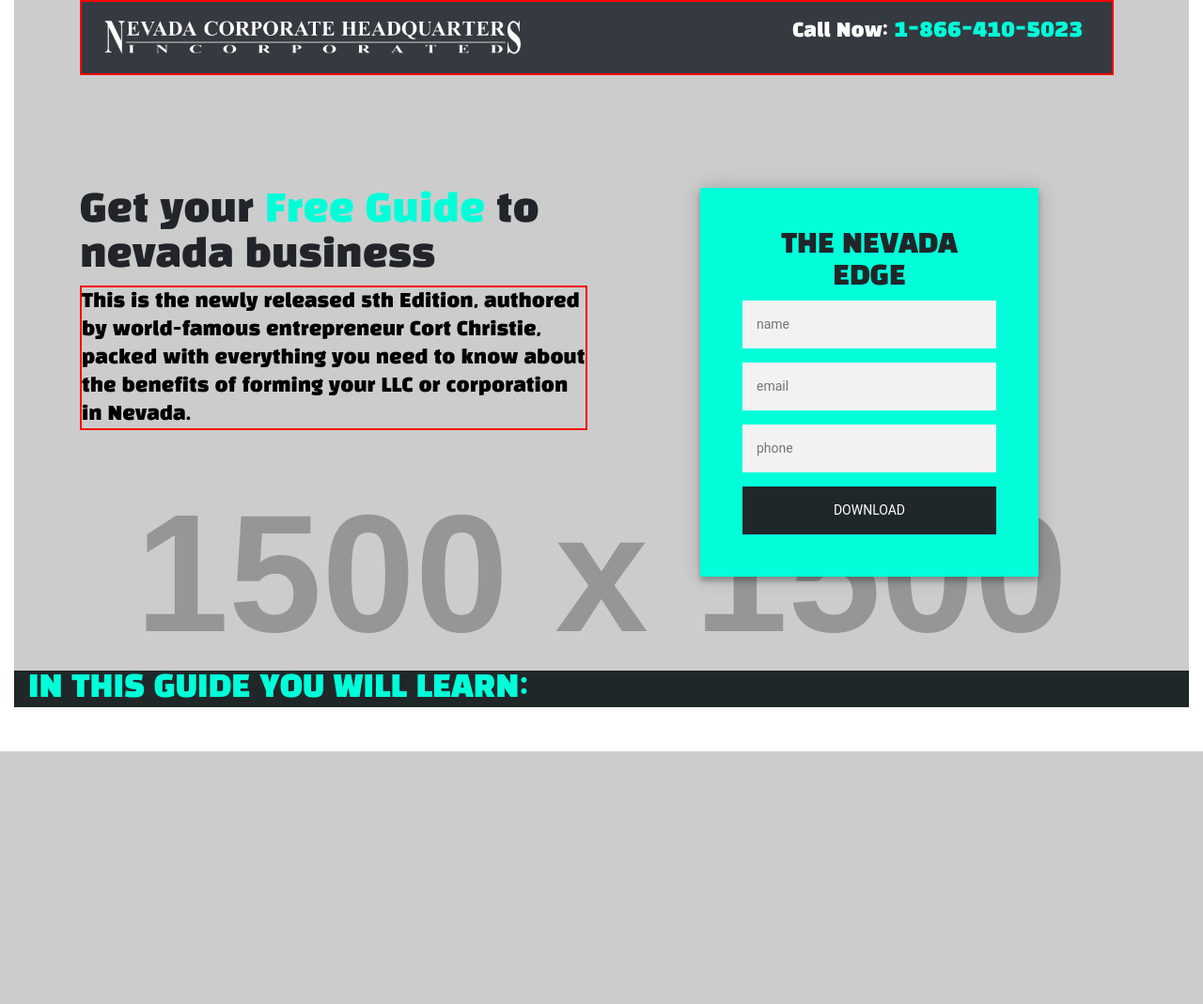
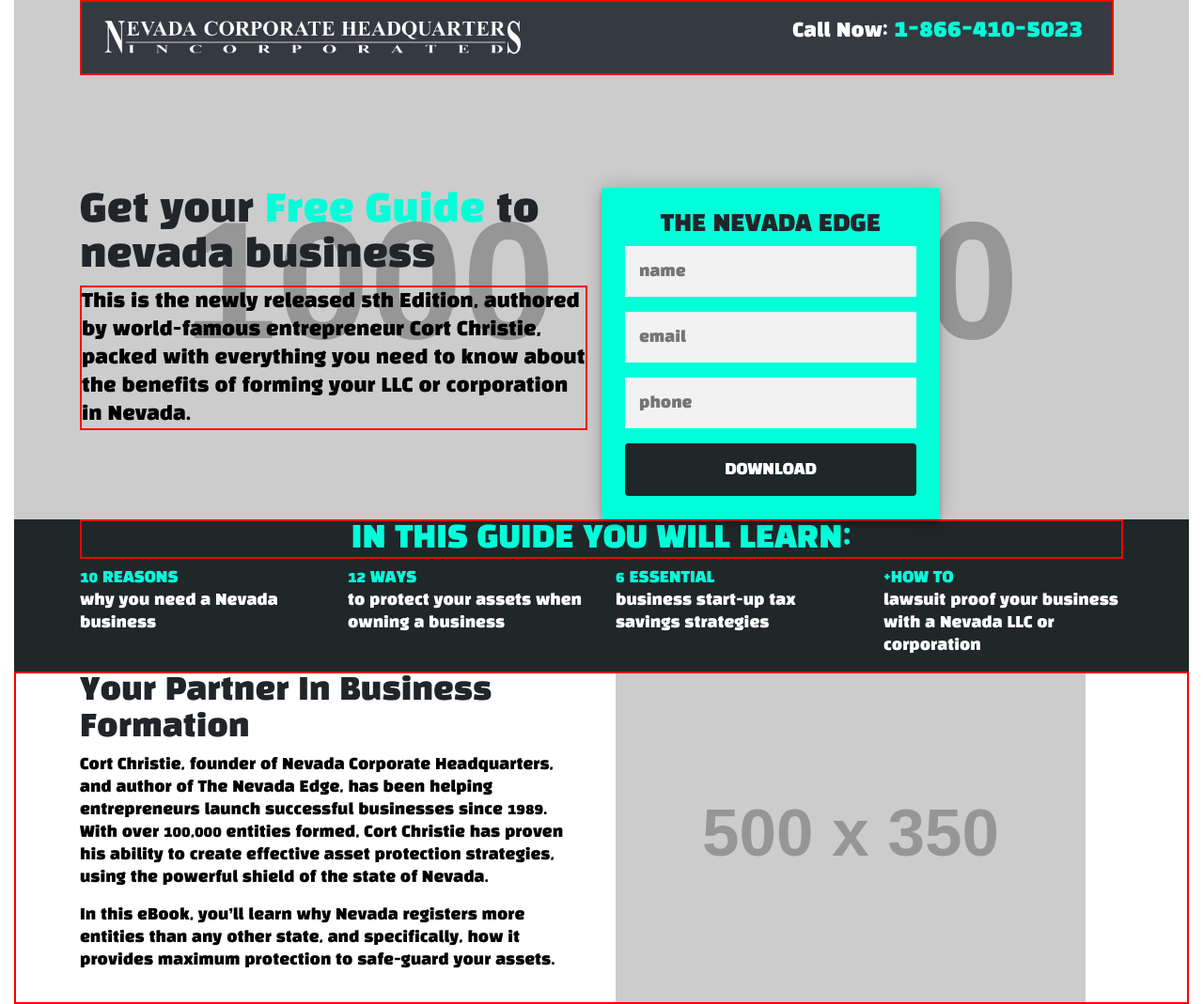
Before and after one commit to victorinspace/nevada-edge-lp, a PHP site: page / in a window 1280 px wide. Shown: the whole page at 94% size. Before the commit the page ends 800 px from the top, so only its background shows below. Run offline with PHP 8.4, Linux system fonts and the light colour scheme; grey boxes labelled with a size stand in for pictures from a placeholder-image service; some libraries are stand-ins or nearby versions.

Commit message:
guide main styles added; About section main elements added

```diff
--- a/assets/css/main.css
+++ b/assets/css/main.css
@@ -43,7 +43,7 @@ p {
 /* Hero */
 /* ------------------------------------------------------------------------------------------ */
 #hero {
-  background-image: url('http://placehold.jp/15000x500.png');
+  background-image: url('http://placehold.jp/1000x500.png');
   background-size: cover;
   background-repeat: no-repeat;
   padding-top: 200px;
@@ -62,49 +62,63 @@ p {
 /* Form */
 /* ------------------------------------------------------------------------------------------ */
 .form {
+  background: var(--primary-color);
+  max-width: 360px;
+  padding: 25px;
+  text-align: center;
+  box-shadow: 0 0 20px 0 rgba(0, 0, 0, 0.2), 0 5px 5px 0 rgba(0, 0, 0, 0.24);
   position: relative;
   z-index: 1;
-  background: var(--primary-color);
-  max-width: 360px;
-  margin: 0 auto 100px;
-  padding: 45px;
-  text-align: center;
-  box-shadow: 0 0 20px 0 rgba(0, 0, 0, 0.2), 0 5px 5px 0 rgba(0, 0, 0, 0.24);
 }
+
 .form input {
-  font-family: "Roboto", sans-serif;
-  outline: 0;
+  border: none;
   background: #f2f2f2;
   width: 100%;
-  border: 0;
-  margin: 0 0 15px;
   padding: 15px;
-  box-sizing: border-box;
-  font-size: 14px;
+  font-size: 16px;
 }
-.form button {
-  font-family: "Roboto", sans-serif;
+
+#download-button {
+  width: 100%;
   text-transform: uppercase;
-  outline: 0;
+  padding: 15px;
   background: var(--main-bg);
-  width: 100%;
-  border: 0;
-  padding: 15px;
-  color: #FFFFFF;
-  font-size: 14px;
-  -webkit-transition: all 0.3 ease;
-  transition: all 0.3 ease;
+  color: #fff;
+  font-size: 16px;
   cursor: pointer;
 }
 /* ------------------------------------------------------------------------------------------ */
 
 
 /* Guide */
+/* ------------------------------------------------------------------------------------------ */
 #guide-section {
   background-color: var(--main-bg);
   color: #fff;
 }
 
+#guide-section p {
+  color: #fff;
+  font-weight: lighter;
+}
+
 #guide-heading {
   color: var(--primary-color);
+  border: 2px solid red;
 }
+
+#guide-bullet-heading {
+  color: var(--primary-color);
+  display: block;
+}
+/* ------------------------------------------------------------------------------------------ */
+
+
+/* About */
+/* ------------------------------------------------------------------------------------------ */
+#about {
+  background-color: #fff;
+  border: 2px solid red;
+}
+/* ------------------------------------------------------------------------------------------ */
--- a/index.html
+++ b/index.html
@@ -49,16 +49,20 @@
           </div><!-- hero copy -->
 
           <!-- form -->
-          <div class="col-6">
-            <div class="form">
-              <form class="register-form">
-                <h3>THE NEVADA EDGE</h3>
-                <input type="text" placeholder="name" />
-                <input type="email" placeholder="email" />
-                <input type="tel" placeholder="phone" />
-                <button>download</button>
-              </form>
-            </div>
+          <div class="form col-6">
+            <form role="form">
+              <h4>THE NEVADA EDGE</h4>
+              <div class="form-group">
+                <input class="input" type="text" placeholder="name" />
+              </div>
+              <div class="form-group">
+                <input class="input" type="email" placeholder="email" />
+              </div>
+              <div class="form-group">
+                <input class="input" type="tel" placeholder="phone" />
+              </div>
+              <button id="download-button" type="submit" class="btn btn-default">Download</button>
+            </form>
           </div><!-- form -->
         </div>
       </div><!-- nevada edge hero container -->
@@ -67,17 +71,50 @@
     <!-- guide -->
     <section id="guide-section" class="container-fluid">
       <!-- guide container -->
-      <div>
-        <div>
-          <h2 id="guide-heading">IN THIS GUIDE YOU WILL LEARN:</h2>
+      <div class="container">
+        <div class="mx-auto">
+          <h2 id="guide-heading" class="text-center">IN THIS GUIDE YOU WILL LEARN:</h2>
         </div>
 
-        <!-- bullet points -->
-        <div>
-
-        </div>
+        <!-- bullet points container -->
+        <div class="row">
+          <div class="col-sm-12 col-md-3">
+            <p><span id="guide-bullet-heading">10 REASONS</span> why you need a Nevada business</p>
+          </div>
+          <div class="col-sm-12 col-md-3">
+            <p><span id="guide-bullet-heading">12 WAYS</span> to protect your assets when owning a business</p>
+          </div>
+          <div class="col-sm-12 col-md-3">
+            <p><span id="guide-bullet-heading">6 ESSENTIAL</span> business start-up tax savings strategies</p>
+          </div>
+          <div class="col-sm-12 col-md-3">
+            <p><span id="guide-bullet-heading">+HOW TO</span>
+            lawsuit proof your business with a Nevada LLC or corporation</p>
+          </div>
+        </div><!-- bullet points container -->
       </div><!-- guide container -->
     </section><!-- Guide -->
+
+    <!-- About Cort -->
+    <section id="about">
+      <!-- guide container -->
+      <div class="container">
+        <!-- guide row -->
+        <div class="row">
+          <!-- copy -->
+          <div class="col-6">
+            <h2>Your Partner In Business Formation</h2>
+            <p>Cort Christie, founder of Nevada Corporate Headquarters, and author of The Nevada Edge, has been helping entrepreneurs launch successful businesses since 1989. With over 100,000 entities formed, Cort Christie has proven his ability to create effective asset protection strategies, using the powerful shield of the state of Nevada.</p>
+            <p>In this eBook, you’ll learn why Nevada registers more entities than any other state, and specifically, how it provides maximum protection to safe-guard your assets.</p>
+          </div><!-- copy -->
+
+          <!-- image -->
+          <div class="col-6">
+            <img src="http://placehold.jp/500x350.png" alt="">
+          </div><!-- image -->
+        </div><!-- guide row -->
+      </div><!-- guide container -->
+    </section><!-- About Cort -->
 
   </div><!-- main container -->
 
```
